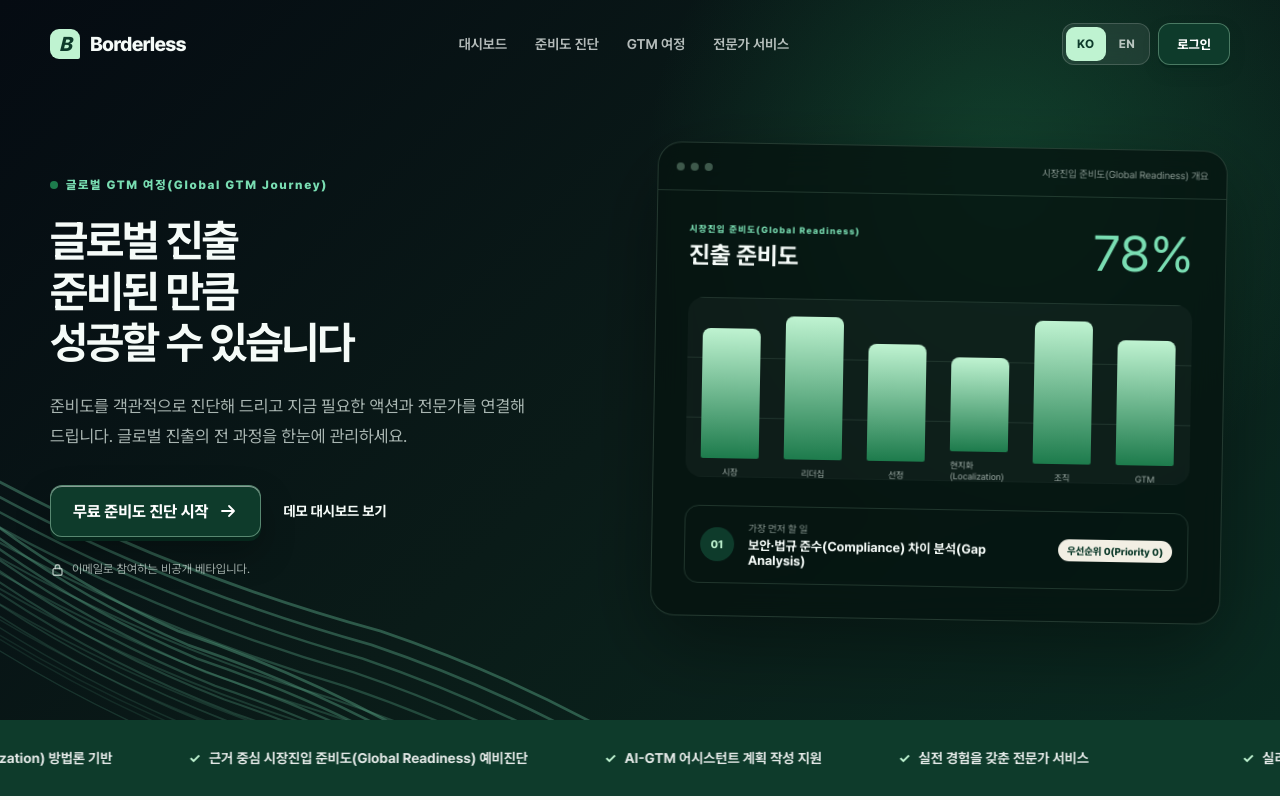
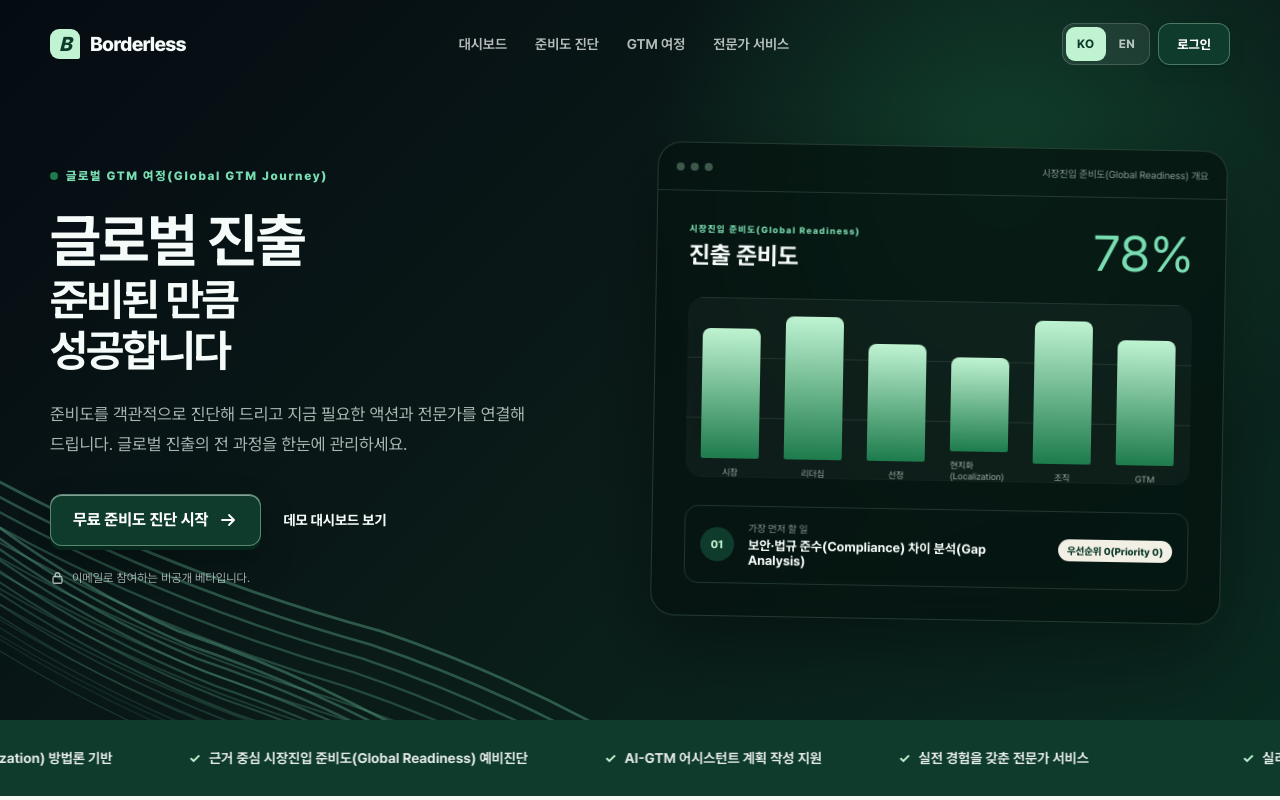
Before and after one commit to ky17824/ai-coding, a Next.js app: page / in a window 1280 px wide. Shown: the top 800 px of the page. Built offline with nearby package versions, Linux system fonts and the light colour scheme; no server answers.

Commit message:
Refine Korean landing headline

```diff
--- a/app/globals.css
+++ b/app/globals.css
@@ -306,6 +306,10 @@ main[lang="en"] .hero h1 {
   animation: line-rise 1.1s cubic-bezier(0.22, 1, 0.36, 1) both;
 }
 
+main[lang="ko"] .hero h1 span:first-child {
+  font-size: 1.333em;
+}
+
 .hero h1 em {
   font-size: inherit;
   font-style: normal;
--- a/lib/i18n.ts
+++ b/lib/i18n.ts
@@ -59,7 +59,7 @@ const ko = {
     headline: [
       { em: "글로벌 진출", after: "" },
       { em: "준비", after: "된 만큼" },
-      { em: "성공", after: "할 수 있습니다" }
+      { em: "성공", after: "합니다" }
     ],
     body:
       "준비도를 객관적으로 진단해 드리고 지금 필요한 액션과 전문가를 연결해 드립니다. 글로벌 진출의 전 과정을 한눈에 관리하세요.",
```
